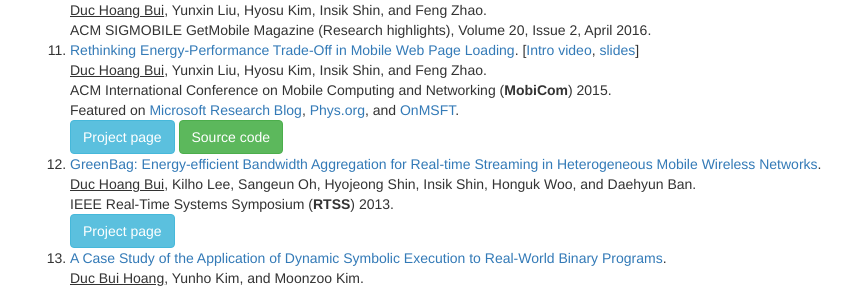
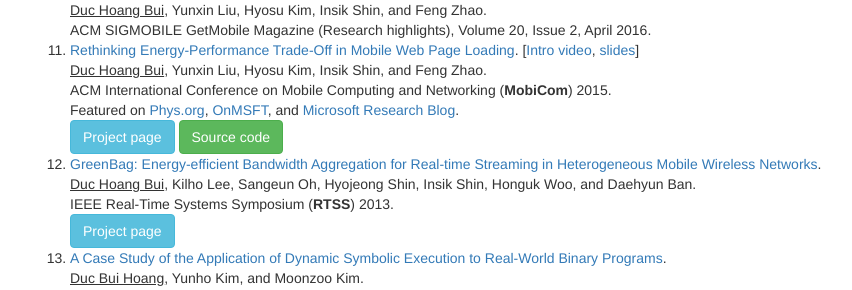
Before and after one commit to ducalpha/ducalpha.github.io, a Jekyll site: the page index.html, which Jekyll copies as it is, in a window 1280 px wide. Shown: the part 1187-1477 px from the top of the page, without its empty margins (40-892 px from the left). Built offline with Jekyll 4.4.1, drawn with Linux system fonts in a browser that asks for light colours; nearby versions of some CDN libraries; part of the change alters nothing that is shown.

```diff
--- a/index.html
+++ b/index.html
@@ -127,10 +127,10 @@
                         <u>Duc Hoang Bui</u>, Yunxin Liu, Hyosu Kim, Insik Shin, and Feng Zhao.<br/>
                         ACM International Conference on Mobile Computing and Networking (<b>MobiCom</b>) 2015.<br/>
                         Featured on <a
-                                href="https://www.microsoft.com/en-us/research/blog/can-smartphones-use-less-energy-to-browse-the-web/">Microsoft
-                            Research Blog</a>, <a
-                                href="http://phys.org/news/2015-09-smartphones-energy-browse-web.html">Phys.org</a>, and
-                        <a href="https://www.onmsft.com/news/microsoft-research-helping-smartphones-browse-less-energy">OnMSFT</a>.<br/>
+                                href="http://phys.org/news/2015-09-smartphones-energy-browse-web.html">Phys.org</a>,
+                        <a href="https://www.onmsft.com/news/microsoft-research-helping-smartphones-browse-less-energy">OnMSFT</a>, and
+                        <a href="https://www.microsoft.com/en-us/research/blog/can-smartphones-use-less-energy-to-browse-the-web/">Microsoft
+                            Research Blog</a>.<br/>
                         <a class="btn btn-info" href="http://cps.kaist.ac.kr/eBrowser">Project page</a>
                         <a class="btn btn-success" href="https://github.com/ducalpha/energy_efficient_web_page_loading">Source
                             code</a>
```
